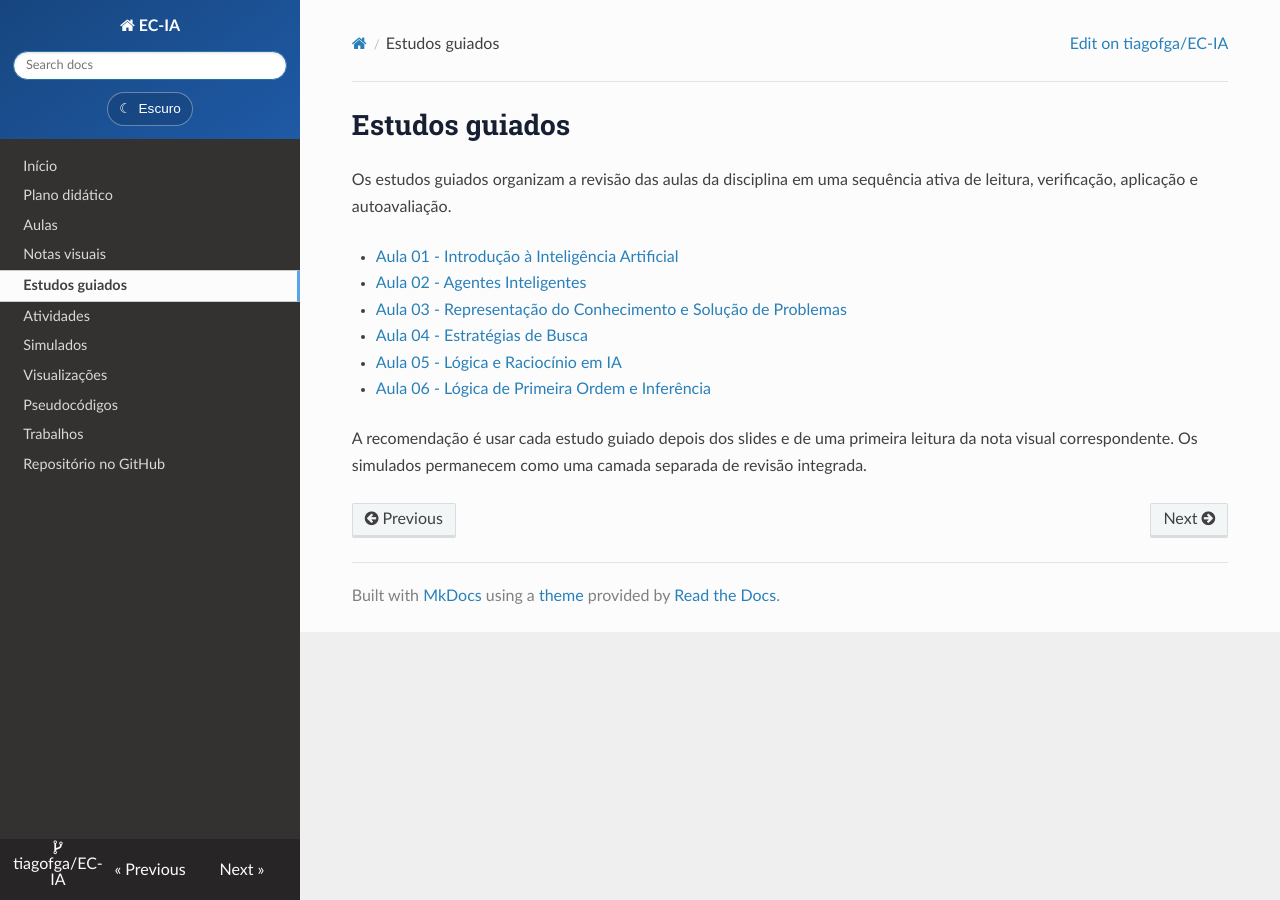
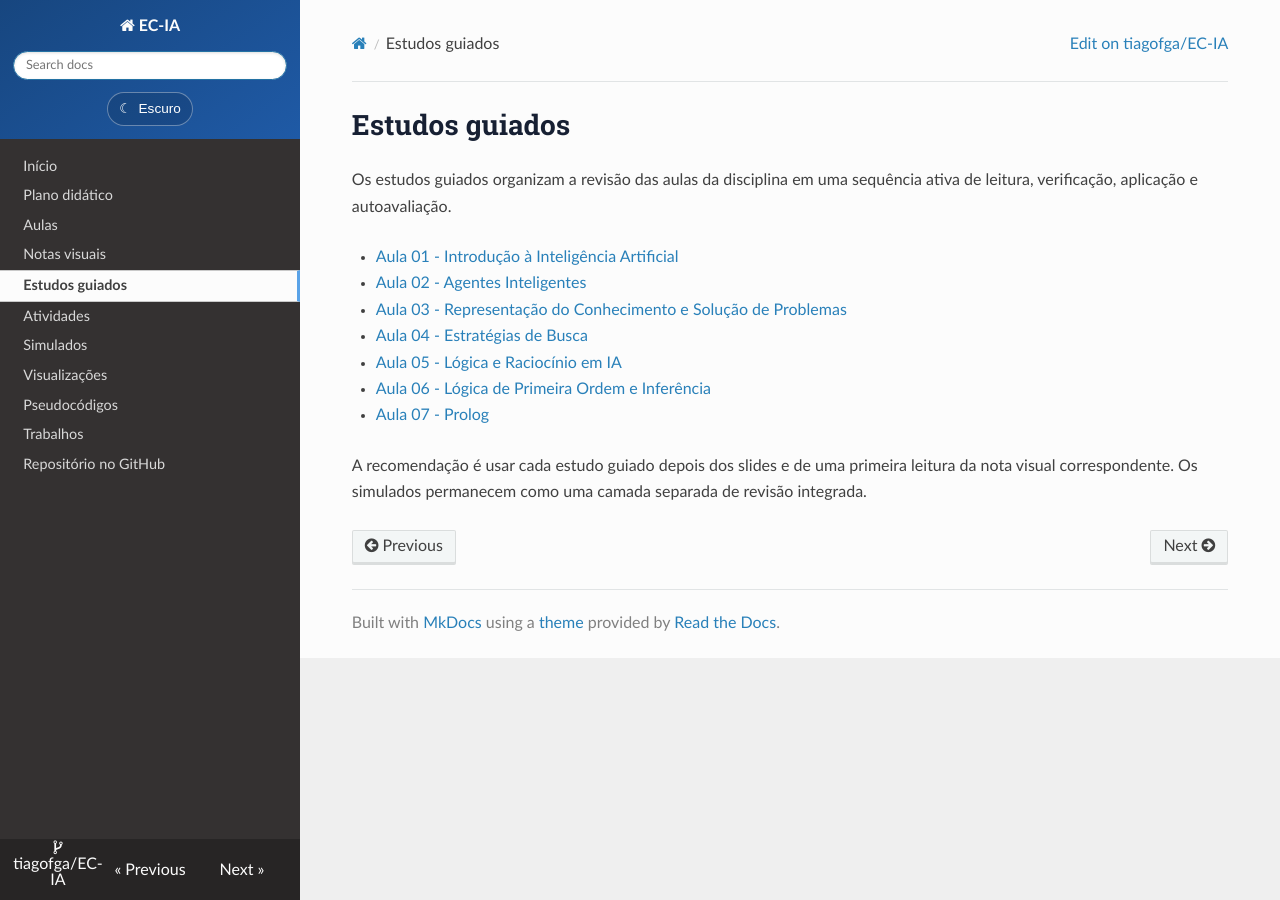
Before and after one commit to tiagofga/EC-IA, an MkDocs documentation site: the page built from docs/estudos-guiados/index.md, in a window 1280 px wide. Built offline with MkDocs 1.6.1, drawn with Linux system fonts in a browser that asks for light colours; nearby versions of some CDN libraries.

Commit message:
docs(estudos): publish estudo guiado 07

```diff
--- a/docs/estudos-guiados/index.md
+++ b/docs/estudos-guiados/index.md
@@ -8,5 +8,6 @@ Os estudos guiados organizam a revisão das aulas da disciplina em uma sequênci
 - [Aula 04 - Estratégias de Busca](04-busca/README.md)
 - [Aula 05 - Lógica e Raciocínio em IA](05-logica/README.md)
 - [Aula 06 - Lógica de Primeira Ordem e Inferência](06-lpo-inferencia/README.md)
+- [Aula 07 - Prolog](07-prolog/README.md)
 
 A recomendação é usar cada estudo guiado depois dos slides e de uma primeira leitura da nota visual correspondente. Os simulados permanecem como uma camada separada de revisão integrada.
```
